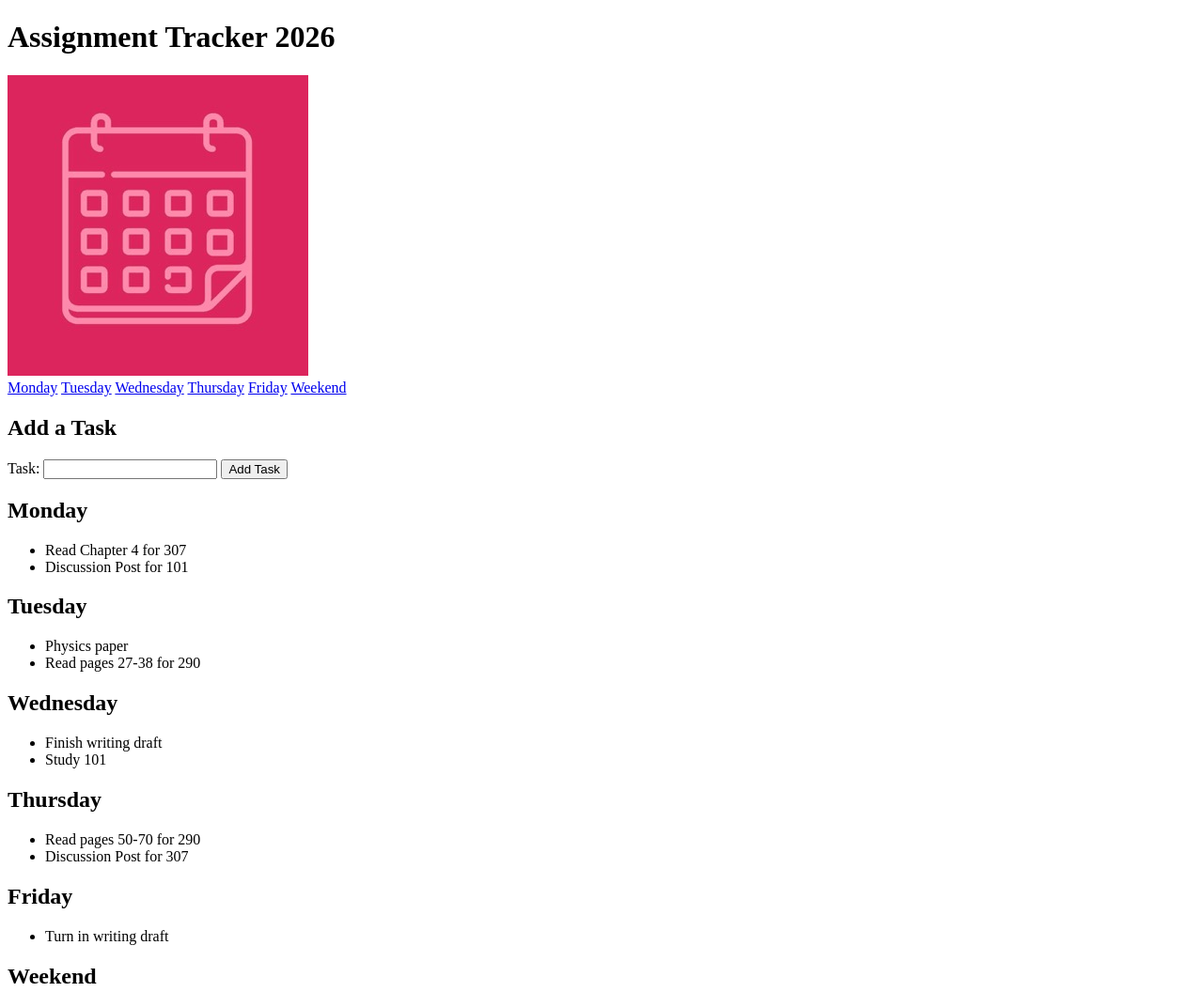
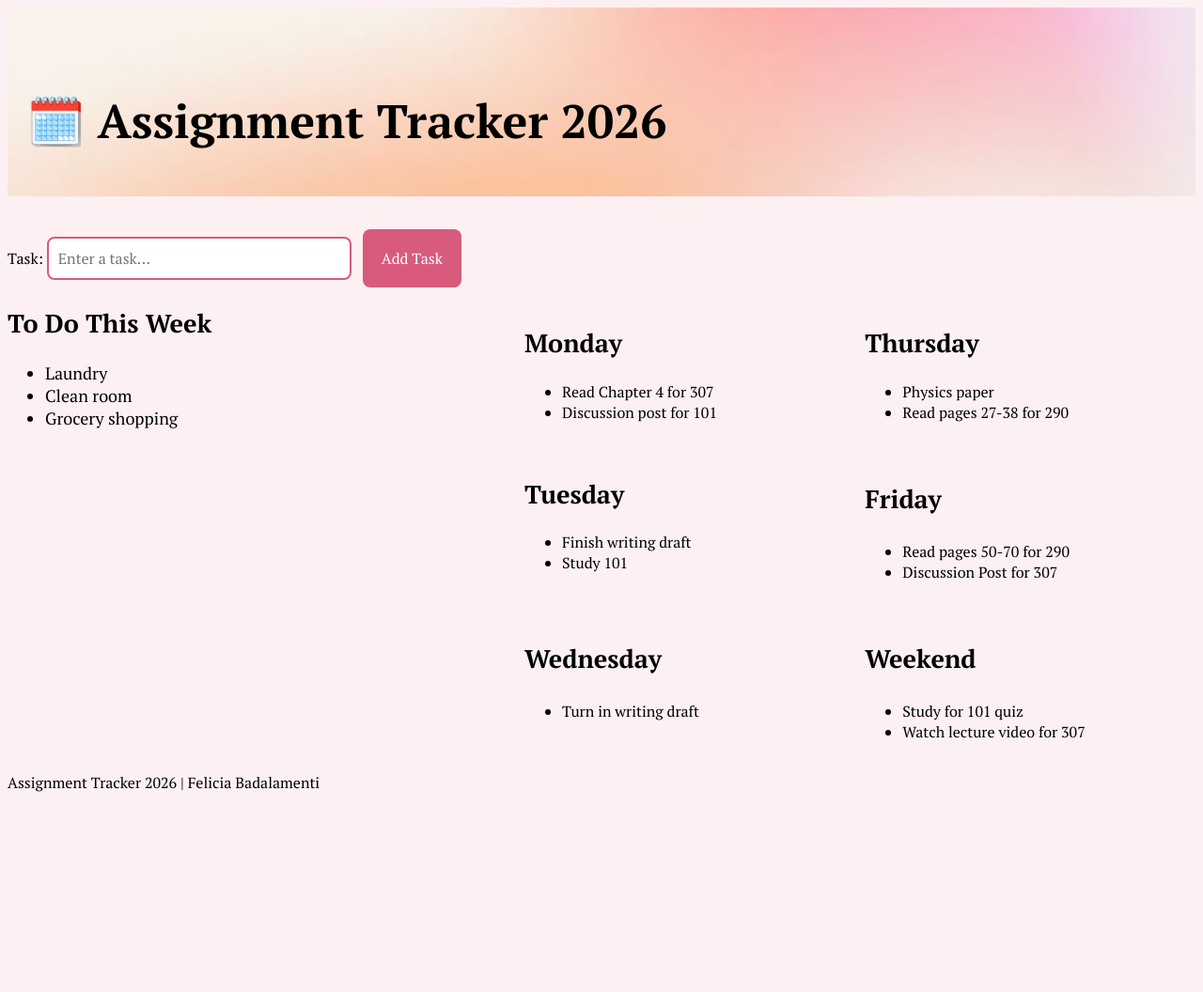
Before and after one commit to felicialynelle/SMAD-307-PROJECTS, a plain HTML site: page index.html in a window 1280 px wide. Shown: the top 1056 px of the page at 94% size. After the commit the page ends 860 px from the top, so only its background shows below. Drawn offline with Linux system fonts and the light colour scheme.

Commit message:
Add files via upload

```diff
--- a/index.html
+++ b/index.html
@@ -3,88 +3,110 @@
 
 <head>
 	<title>Assignment Tracker</title>
+
+<link rel="stylesheet" href="style.css">
+
+<!--Start Google Font-->
+<link rel="preconnect" href="https://fonts.googleapis.com">
+<link rel="preconnect" href="https://fonts.gstatic.com" crossorigin>
+<link href="https://fonts.googleapis.com/css2?family=PT+Serif:ital,wght@0,400;0,700;1,400;1,700&display=swap" rel="stylesheet">
+<!--End Google Font-->
+
+<!--AI Use Disclosure:
+Tool(s): ChatGPT (free version)
+Purpose: Helped me in developing the grid so that the days of the week were next to eachother, also helped with the spacing (margins)
+Human Role: I applied the explanation to my project situation, inserted the recommended CSS code, and modified the code to work on my page. -->
+
+<!--AI Use Disclosure:
+Tool(s): ChatGPT (free version)
+Purpose: Helped me create an "add task" button
+Human Role: I applied the explanation to my project situation, inserted the recommended CSS code, and modified the code to work on my page. -->
+
 </head>
 
 <body>
 
 <header>
-	<h1>Assignment Tracker 2026</h1>
 
-	<img src="Calendar-app-icon-Small.jpeg" alt="pink calendar app icon">
+
+	<div class="container">
+  <img src="aura-background-small.jpeg" alt="pink and orange aura photo" style="width:100%;">
+  <h1 class="bottom-left">
+   🗓️ Assignment Tracker 2026 </h1>
+
+</div>
 
 </header>
 
 
-	<!--navigation bar to jump to each specific day-->
-
-<nav>
- <a href="#monday">Monday</a>
-    <a href="#tuesday">Tuesday</a>
-    <a href="#wednesday">Wednesday</a>
-    <a href="#thursday">Thursday</a>
-    <a href="#friday">Friday</a>
-    <a href="#weekend">Weekend</a>
-</nav>
-
 <main>
 
-	<h2> Add a Task</h2>
+<form>
+    <label for="task">Task:</label>
+    <input type="text" id="task" placeholder="Enter a task...">
+    <button type="button">Add Task</button>
+</form>
 
-	<!--add a task form- does not actually work-->
+<section class="weekly-todo">
+    <h2>To Do This Week</h2>
+    <ul>
+        <li>Laundry</li>
+        <li>Clean room</li>
+        <li>Grocery shopping</li>
+    </ul>
+</section>
 
-	<form>
-    <label>Task:</label>
-    <input>
-    <button>Add Task</button>
-	</form>
+<div class="days">
 
 <section id="monday">
 <h2> Monday </h2>
 <ul>
 <li>Read Chapter 4 for 307</li>
-<li>Discussion Post for 101</li>
+<li>Discussion post for 101</li>
 </ul>
 </section>
 
-<section id="tuesday">
+<section id="thursday">
 
-<h2> Tuesday </h2>
+<h2> Thursday </h2>
 <ul>
 <li>Physics paper</li>
 <li>Read pages 27-38 for 290</li>
 </ul>
 </section>
 
-<section id="wednesday">
-<h2> Wednesday </h2>
+<section id="tuesday">
+<h2> Tuesday </h2>
 <ul>
 <li>Finish writing draft</li>
 <li>Study 101</li>
 </ul>
 </section>
 
-<section id="thursday">
-<h2> Thursday </h2>
+<section id="friday">
+<h3> Friday </h3>
 <ul>
 <li>Read pages 50-70 for 290</li>
 <li>Discussion Post for 307</li>
 </ul>
 </section>
 
-<section id="friday">
-<h2> Friday </h2>
+<section id="wednesday">
+<h3> Wednesday </h3>
 <ul>
 <li>Turn in writing draft</li>
 </ul>
 </section>
 
 <section id="weekend">
-<h2> Weekend </h2>
+<h3> Weekend </h3>
 <ul>
 <li>Study for 101 quiz</li>
 <li>Watch lecture video for 307</li>
 </ul>
 </section>
+
+</div>
 
 </main>
 <footer>
--- /dev/null
+++ b/style.css
@@ -0,0 +1,71 @@
+header {
+position:relative;
+width: 100%; }
+
+.container { ;
+position: relative;}
+
+.bottom-left {
+position: absolute;
+bottom: 20px;
+left: 20px;
+font-size: 50px; }
+
+h1 {  font-family: "PT Serif", system-ui;
+font-size: 48px }
+
+h2, h3 { font-size: 27px }
+
+
+.days { display: grid;
+	grid-template-columns: auto auto;
+column-gap: 40px;
+row-gap: 20px;
+margin-left: 550px;
+margin-top: -150px;}
+
+	body { background-color: #fdf0f2;
+	font-family: "PT Serif", serif; }
+
+
+.weekly-todo h2 {
+margin-top:20px;
+font-weight: bold;
+font-size: 27px;
+}
+
+.weekly-todo ul {
+margin-top:20px;
+font-size: 18px;
+}
+
+
+form {
+    margin-bottom: 20px;
+}
+
+input {
+    font-family: "PT Serif", serif;
+    font-size: 16px;
+    padding: 10px;
+    width: 300px;
+    border: 2px solid #d85b7d;
+    border-radius: 8px;
+}
+
+button {
+    background-color: #d85b7d;
+    color: white;
+    font-family: "PT Serif", serif;
+    font-size: 16px;
+    padding: 20px 20px;
+    margin-left: 8px;
+    border: none;
+    border-radius: 8px;
+    cursor: pointer;
+    margin-top: 30px;
+}
+
+button:hover {
+    background-color: #b94768;
+}
```
Also changed, not shown: aura-background-small.jpeg (added).
